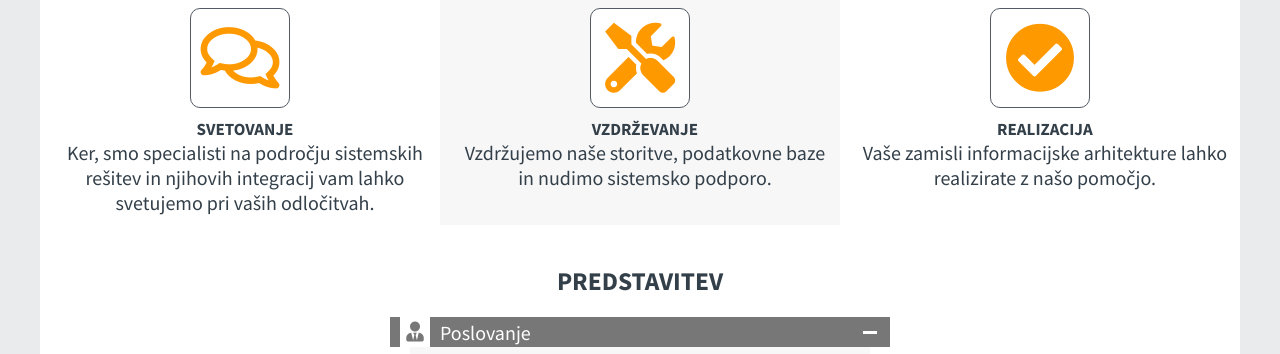
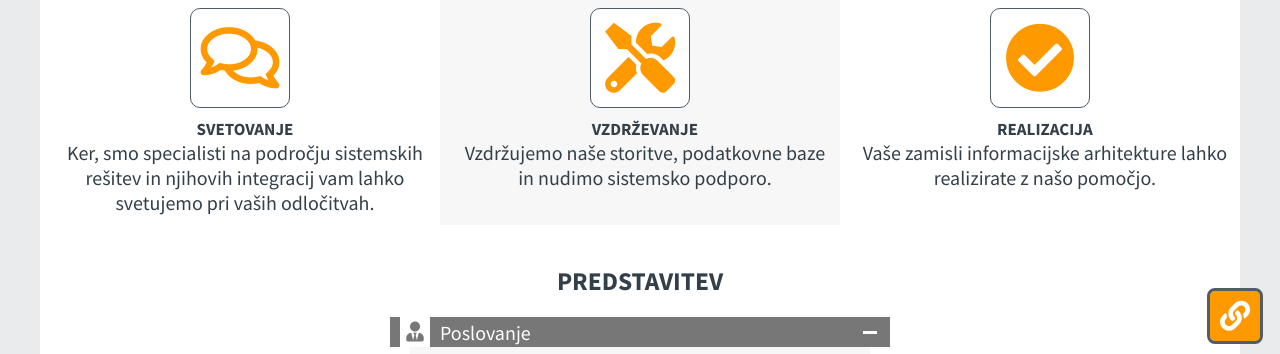
Before and after one commit to MihaMlinar/Spletna-stran-EGT, a website: page index.html in a window 1280 px wide. Shown: the part 439-793 px from the top of the page. Drawn offline with Linux system fonts and the light colour scheme.

Commit message:
connect with us button implemented

```diff
--- a/index.html
+++ b/index.html
@@ -69,6 +69,11 @@
         </div>
       </nav>
     </header>
+    <div class="live-call">
+      <a href="http://isl.egt.si/users/main/join.html" class="live-call--text">
+        <i class="fas fa-link"></i>
+      </a>
+    </div>
     <div class="contactBar" id="contactBar">
       <div class="contactBar__phone">
         <div class="contactBar__phone--iconBorder">
@@ -240,6 +245,7 @@
           <h2>REŠITVE</h2>
         </header>
         <div class="rešitve__container">
+          <div class="left">
             <div class="rešitve__container--gridItemOne">
               <div class="rešitve__celota mb-2 clickRešitev1">
                 <i class="fab fa-windows rešitve__celota--icon"></i>
@@ -273,12 +279,12 @@
               </div>
               <div class="rešitve__celota--content" id="content2">
                 <p class="rešitve__celota--textContent">
-                Zaradi potreb po vedno večji mobilnosti, prilagodljivosti, so se
-                uspešna podjetja primorana prilagajati in vpeljevati brezžična
-                omrežja svoja poslovna okolja.<br />
+                  Zaradi potreb po vedno večji mobilnosti, prilagodljivosti, so
+                  se uspešna podjetja primorana prilagajati in vpeljevati
+                  brezžična omrežja svoja poslovna okolja.<br />
                   Nudimo vam svetovanje pri načrtovanju brezžičnega sistema,
-                potrebni izvedbi varnosti, ter implementacijo celovitih rešitev
-                na področju brezžičnih komunikacij.
+                  potrebni izvedbi varnosti, ter implementacijo celovitih
+                  rešitev na področju brezžičnih komunikacij.
                 </p>
               </div>
             </div>
@@ -297,14 +303,16 @@
                 <p class="rešitve__celota--textContent">
                   Podatkovni centri danes zahtevajo povečano previdnost pri
                   načrtovanju infrastrukturnih posegov znotraj organizacij.
-                Investicija mora opravičiti pričakovanja, ter upoštevati trende
-                hitro spreminjajočih se IT tehnologij. Pomagali vam bomo pri
-                načrtovanju podatkovnega centra, ustrezni pripravi sistema za
-                napajanje in hlajenje, ter optimalni izbiri opreme za postavitev
-                celotnega podatkovnega centra.
+                  Investicija mora opravičiti pričakovanja, ter upoštevati
+                  trende hitro spreminjajočih se IT tehnologij. Pomagali vam
+                  bomo pri načrtovanju podatkovnega centra, ustrezni pripravi
+                  sistema za napajanje in hlajenje, ter optimalni izbiri opreme
+                  za postavitev celotnega podatkovnega centra.
                 </p>
               </div>
             </div>
+          </div>
+          <div class="rešitve__right">
             <div class="rešitve__container--gridItemFour">
               <div class="rešitve__celota clickRešitev4 mb-2">
                 <i class="fas fa-archive rešitve__celota--icon"></i>
@@ -341,9 +349,10 @@
                 <p class="rešitve__celota--textContent">
                   Dejstvo je, da se vedno več rešitev seli v oblak. Nudimo vam
                   svetovanje na področju optimalne izbire vrste gostovanja
-                (hosting). Na podlagi vaših želja in zahtev, vam lahko ponudimo
-                optimalno rešitev v oblaku, ki vam bo omogočala dovolj veliko
-                razpoložljivost, varnost, ter ekonomsko sprejemljivo ceno.
+                  (hosting). Na podlagi vaših želja in zahtev, vam lahko
+                  ponudimo optimalno rešitev v oblaku, ki vam bo omogočala
+                  dovolj veliko razpoložljivost, varnost, ter ekonomsko
+                  sprejemljivo ceno.
                 </p>
               </div>
             </div>
@@ -365,6 +374,7 @@
                   Nudimo vam različen nabor vzdrževanja, pomoč pri nadgradnjah,
                   planiranje nadaljnjega razvoja in svetovanje.
                 </p>
+              </div>
             </div>
           </div>
         </div>
--- a/package.json
+++ b/package.json
@@ -1,5 +1,5 @@
 {
-  "name": "SpletnaStranEgt",
+  "name": "spletna-stran-egt",
   "version": "1.0.0",
   "description": "",
   "main": "index.js",
--- a/scss/style.scss
+++ b/scss/style.scss
@@ -44,3 +44,36 @@ body {
   max-width: 120rem;
   margin: 0 auto;
 }
+
+.live-call {
+  position: fixed;
+  bottom: 20px;
+  right: 20px;
+  width: 50px;
+  max-width: 200px;
+  height: 50px;
+  border-radius: 5px;
+  background-color: $primaryColor;
+  display: flex;
+  align-items: center;
+  justify-content: center;
+  z-index: 9999;
+  outline: 3px solid $secundaryColor;
+
+  &--text {
+    font-size: 1.6rem;
+    color: #fff;
+    text-align: center;
+    text-decoration: none;
+    padding: 1rem;
+  }
+
+  i.fas.fa-link {
+    font-size: 3rem;
+  }
+}
+
+.live-call:hover {
+  outline-offset: 2px;
+  outline: 4px solid $secundaryColor;
+}
```
Also changed, not shown: README.md, css/style.css, 1 other file. Lines whose indentation alone changed are shown as unchanged.
